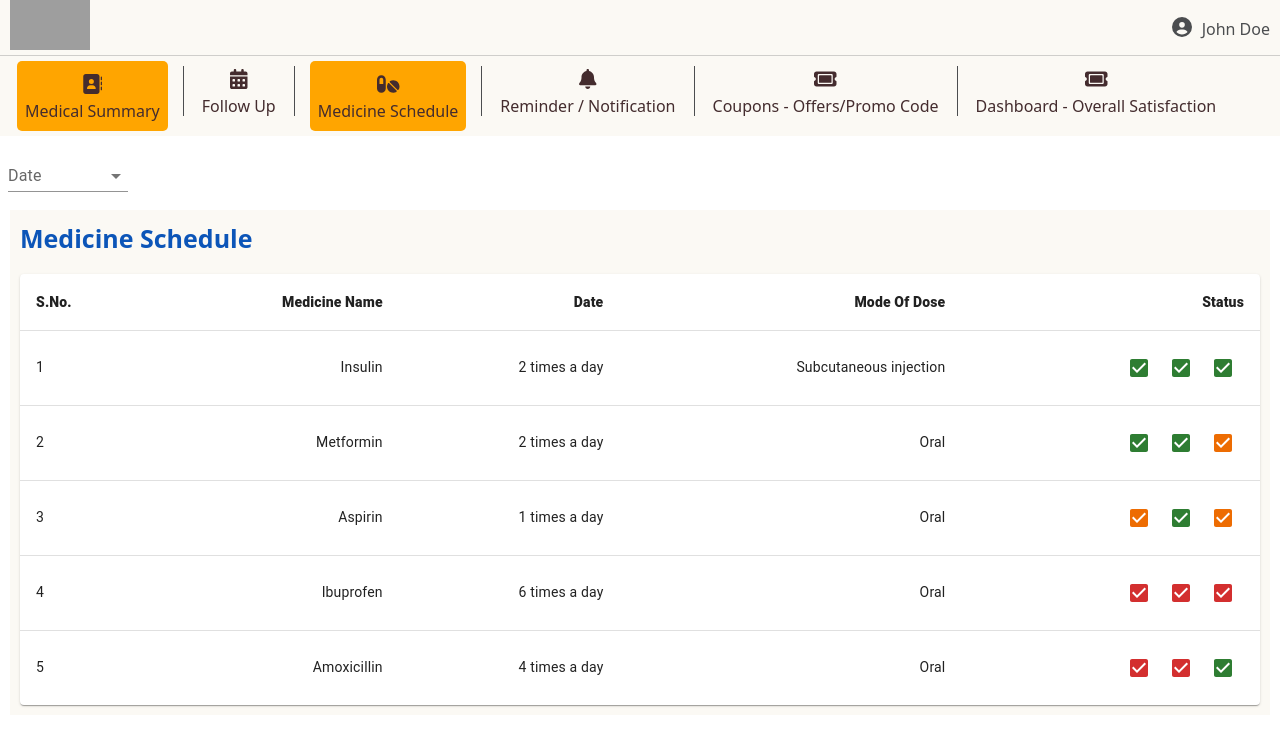
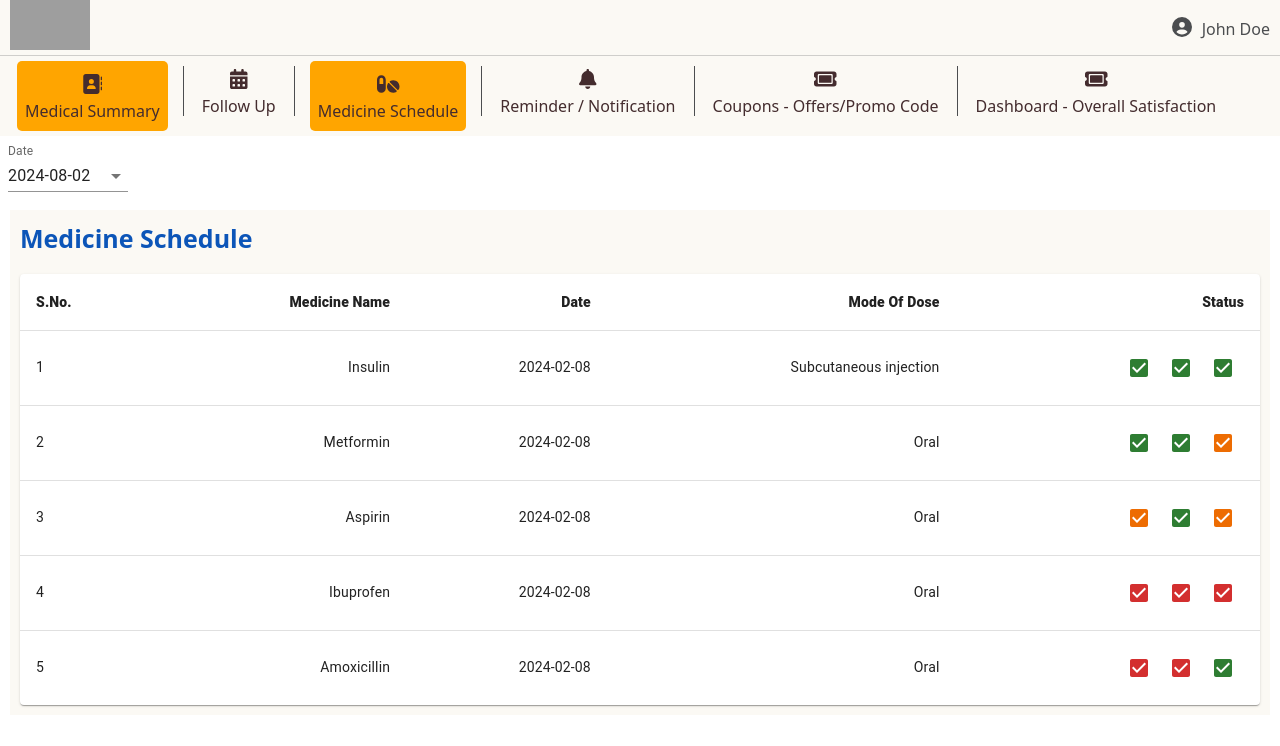
Before and after one commit to AbhinavThombare/Hackathon-UseCase-1, a React (Create React App) app in the folder member-care-team/: page /medicine in a window 1280 px wide. Shown: the top 746 px of the page. Built offline with nearby package versions, Linux system fonts and the light colour scheme; grey boxes are pictures that could not be loaded.

Commit message:
small changes in medicine schedule btab

```diff
--- a/member-care-team/src/components/Details/details.js
+++ b/member-care-team/src/components/Details/details.js
@@ -14,7 +14,6 @@ import PatientData from '../../patient_data.json'
 
 
 import './details.css'
-import PieChartWithCustomizedLabel from '../Landing/Piechart/piechart';
 
 const Details = () => {
 
--- a/member-care-team/src/components/medicineDetials/datelist.js
+++ b/member-care-team/src/components/medicineDetials/datelist.js
@@ -5,10 +5,10 @@ import FormControl from '@mui/material/FormControl';
 import Select from '@mui/material/Select';
 
 export default function SelectVariants() {
-  const [age, setAge] = React.useState('');
+  const [date, setDate] = React.useState('2024-08-02');
 
   const handleChange = (event) => {
-    setAge(event.target.value);
+    setDate(event.target.value);
   };
 
   return (
@@ -18,16 +18,15 @@ export default function SelectVariants() {
         <Select
           labelId="demo-simple-select-standard-label"
           id="demo-simple-select-standard"
-          value={age}
+          defaultValue={10}
+          value={date}
           onChange={handleChange}
           label="Age"
         >
-          <MenuItem value="">
-            <em>None</em>
-          </MenuItem>
-          <MenuItem value={10}>2024-08-02</MenuItem>
-          <MenuItem value={20}>2024-09-02</MenuItem>
-          <MenuItem value={30}>2024-10-02</MenuItem>
+
+          <MenuItem value="2024-08-02">2024-08-02</MenuItem>
+          <MenuItem value="2024-09-02">2024-09-02</MenuItem>
+          <MenuItem value="2024-10-02">2024-10-02</MenuItem>
         </Select>
       </FormControl>
 
--- a/member-care-team/src/components/medicineDetials/medicineDetails.js
+++ b/member-care-team/src/components/medicineDetials/medicineDetails.js
@@ -53,7 +53,7 @@ const MedicineDetials = () => {
                                     >
                                         <TableCell component="th" scope="row">{index + 1}</TableCell>
                                         <TableCell align="right">{row.medicationName}</TableCell>
-                                        <TableCell align="right">{row.totalUnits}</TableCell>
+                                        <TableCell align="right">{row.dategiven}</TableCell>
                                         <TableCell align="right">{row.modeOfDose}</TableCell>
                                         <TableCell align="right">
                                             <div>
--- a/member-care-team/src/patient_data.json
+++ b/member-care-team/src/patient_data.json
@@ -39,7 +39,7 @@
   "patientSummaryBeforeAdmission":"The patient with severe abdominal pain, nausea, vomiting, and fever, often localized to the lower right abdomen,",
   "medicationData": [
     {
-      "date": "2024-02-06",
+      "dategiven": "2024-02-08",
       "medicationName": "Insulin",
       "doseDays": "3",
       "dosageDetails": [
@@ -71,7 +71,7 @@
       "modeOfDose": "Subcutaneous injection"
     },
     {
-      "date": "2024-02-07",
+      "dategiven": "2024-02-08",
       "medicationName": "Metformin",
       "doseDays": "3",
       "dosageDetails": [
@@ -99,7 +99,7 @@
       "modeOfDose": "Oral"
     },
     {
-      "date": "2024-02-08",
+      "dategiven": "2024-02-08",
       "medicationName": "Aspirin",
       "doseDays": "3",
       "dosageDetails": [
@@ -127,6 +127,7 @@
       "modeOfDose": "Oral"
     },
     {
+      "dategiven": "2024-02-08",
       "medicationName": "Ibuprofen",
       "doseDays": "3",
       "dosageDetails": [
@@ -154,6 +155,7 @@
       "modeOfDose": "Oral"
     },
     {
+      "dategiven": "2024-02-08",
       "medicationName": "Amoxicillin",
       "doseDays": "3",
       "dosageDetails": [
```
